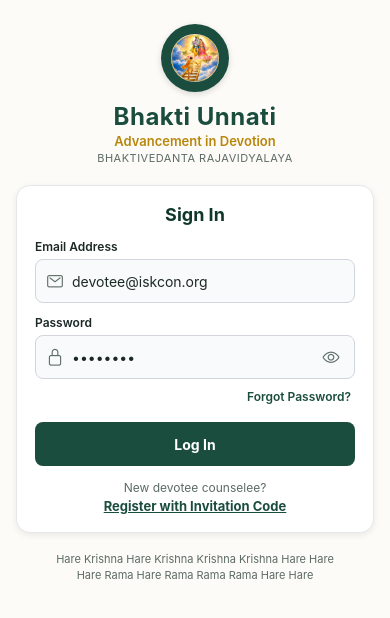
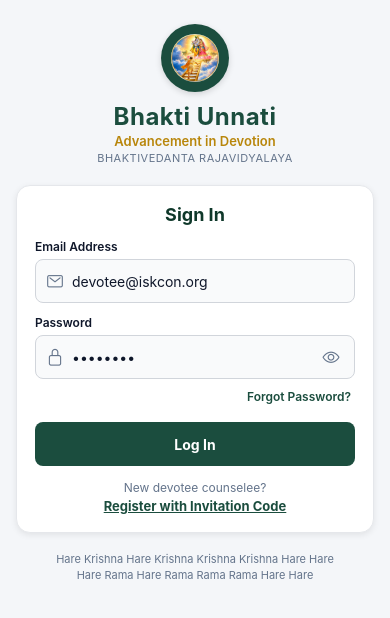
Before and after one commit to spiritual-quiz/iskcon-sadhana-tracker, a React Native app: screen /Login in a window 390 px wide. Shown: the top 618 px of the page. Built offline with nearby package versions, Linux system fonts and the light colour scheme; no server answers.

Commit message:
Elevate app background and surface colors to executive professional slate palette

```diff
--- a/src/constants/theme.ts
+++ b/src/constants/theme.ts
@@ -4,39 +4,39 @@
     primary: '#1B4D3E', // Sacred Forest Green
     primaryDark: '#0F382A',
     primaryLight: '#2C6B56',
-    primaryUltraLight: '#EAF3EF',
+    primaryUltraLight: '#EBF4F0',
 
     // Sacred Gold Accents
     gold: '#D4AF37', // Temple Gold
     goldDark: '#B8860B',
-    goldLight: '#F3E5AB',
-    goldAccent: '#FFF8E7',
+    goldLight: '#FEF3C7',
+    goldAccent: '#FFFBEB',
 
-    // Background & Surfaces
-    background: '#FDFBF7', // Devotional Cream
-    surface: '#FFFFFF',
-    surfaceVariant: '#F7F4EC',
-    surfaceMuted: '#EFECE3',
+    // Background & Surfaces (Modern Executive & Clean Canvas)
+    background: '#F4F6F9', // Crisp Executive Canvas (replaces dull/yellowish cream #FDFBF7)
+    surface: '#FFFFFF', // Pristine Card Surface
+    surfaceVariant: '#EDF2F7', // Refined Inset / Block Surface (replaces muddy #F7F4EC)
+    surfaceMuted: '#E2E8F0', // Clean Divider / Muted Tone (replaces dull #EFECE3)
     card: '#FFFFFF',
 
     // Text & Typography
-    text: '#1C2826', // High contrast deep charcoal
-    textMuted: '#5C6B64',
-    textLight: '#8C9A93',
+    text: '#0F172A', // High contrast deep obsidian/slate ink (replaces #1C2826)
+    textMuted: '#64748B', // Neutral professional secondary slate (replaces #5C6B64)
+    textLight: '#94A3B8', // Clear placeholder / hint
     textInverse: '#FFFFFF',
 
     // Borders & Dividers
-    border: '#E3DDD3',
-    borderLight: '#EDE8DF',
+    border: '#E2E8F0', // Crisp slate border (replaces muddy yellowish #E3DDD3)
+    borderLight: '#F1F5F9', // Subtle separator
 
     // Status / Sentiment
-    success: '#2E7D32',
-    successLight: '#E8F5E9',
+    success: '#15803D',
+    successLight: '#DCFCE7',
     warning: '#D97706',
     warningLight: '#FEF3C7',
-    danger: '#C53030',
-    dangerLight: '#FFEBEE',
-    info: '#1E40AF',
+    danger: '#DC2626',
+    dangerLight: '#FEE2E2',
+    info: '#2563EB',
     infoLight: '#EFF6FF',
 
     // Grades
@@ -82,16 +82,16 @@
   },
   shadows: {
     soft: {
-      shadowColor: '#1B4D3E',
-      shadowOffset: { width: 0, height: 2 },
-      shadowOpacity: 0.08,
-      shadowRadius: 8,
+      shadowColor: '#0F172A',
+      shadowOffset: { width: 0, height: 1 },
+      shadowOpacity: 0.05,
+      shadowRadius: 6,
       elevation: 2,
     },
     medium: {
-      shadowColor: '#1B4D3E',
+      shadowColor: '#0F172A',
       shadowOffset: { width: 0, height: 4 },
-      shadowOpacity: 0.12,
+      shadowOpacity: 0.08,
       shadowRadius: 12,
       elevation: 4,
     },
--- a/src/screens/admin/InvitationsScreen.tsx
+++ b/src/screens/admin/InvitationsScreen.tsx
@@ -361,7 +361,7 @@
   invCardActive: {
     borderColor: THEME.colors.gold,
     borderWidth: 2,
-    backgroundColor: '#FFFDF5',
+    backgroundColor: THEME.colors.goldAccent,
   },
   viewingBadge: {
     flexDirection: 'row',
```
